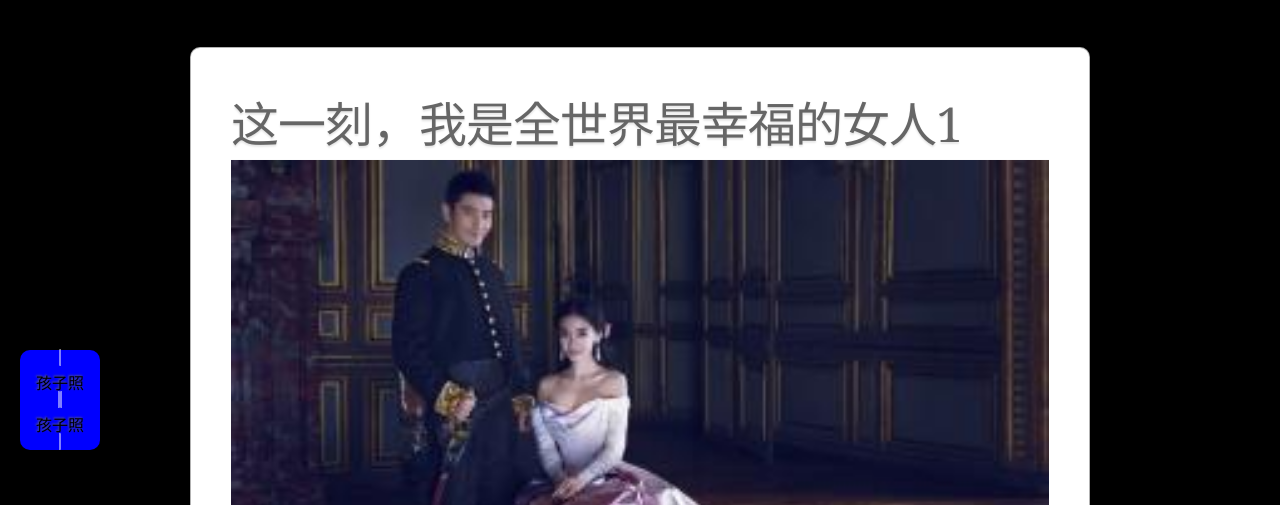
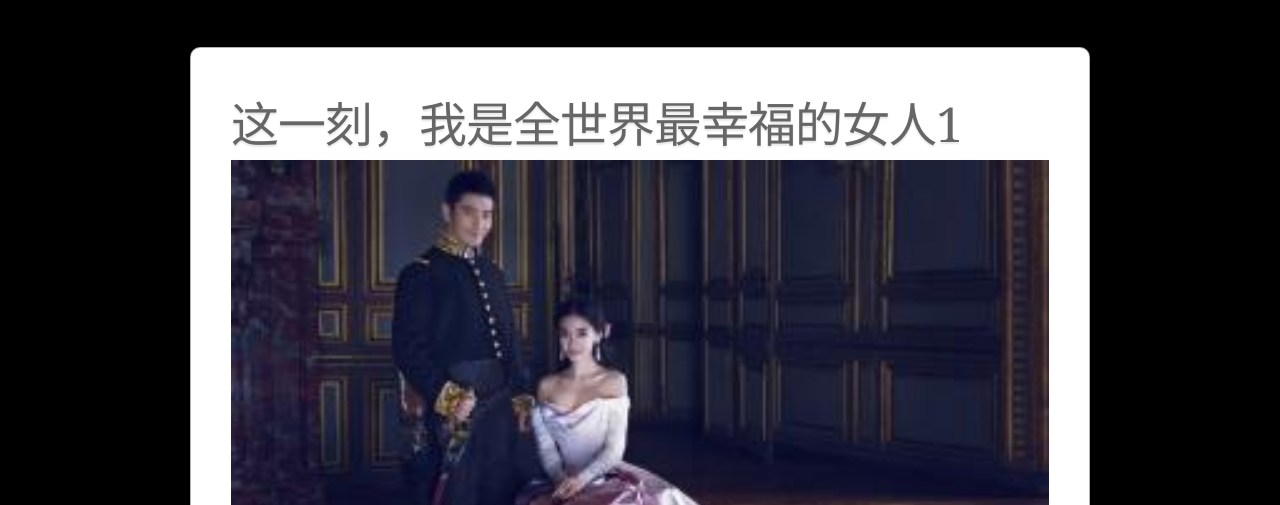
Before and after one commit to Mrlee2016/Mrlee2016.github.io, a plain HTML site: page albumn/index.html in a window 1280 px wide. Shown: the top 505 px of the page. Drawn offline with Linux system fonts and the light colour scheme.

Commit message:
Update index.html

```diff
--- a/albumn/index.html
+++ b/albumn/index.html
@@ -26,17 +26,7 @@
 <div class="impress-not-supported">
 
 
-<div class="leftNav fixed t_c">
-	<a href="javascript:void(0)">
-		<div>   孩子照
-		</div>
-	</a>
-	<a href="javascript:void(0)">
-		<div>   孩子照
-		</div>
-	</a>
 
-</div>
 
 <div class="fallback-message">
     <p>您的浏览器不支持 <b>最新的炫酷效果</b> </p>
```
